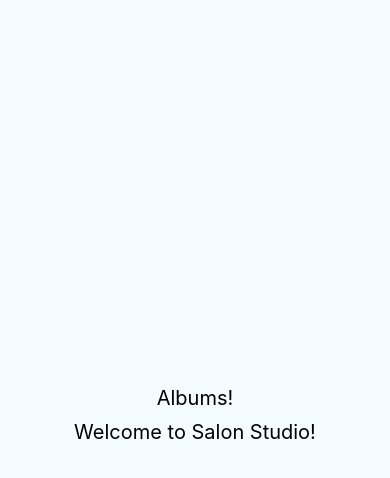
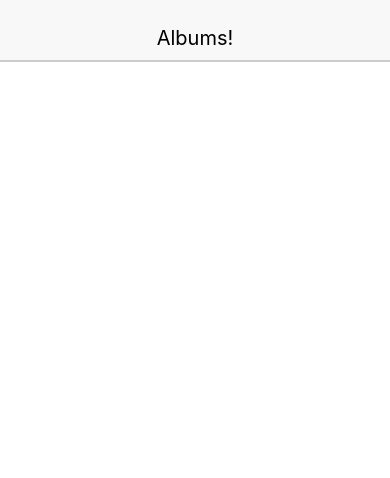
Before and after one commit to groksrc/react-native-albums, a React Native app: screen / in a window 390 px wide. Shown: the top 478 px of the page. Built offline with nearby package versions, Linux system fonts and the light colour scheme.

Commit message:
make header text dynamic

```diff
--- a/App.js
+++ b/App.js
@@ -5,59 +5,13 @@
  */
 
 import React, { Component } from 'react'
-import {
-  // Platform,
-  StyleSheet,
-  Text,
-  View
-} from 'react-native'
-
-import Header from './src/components/header'
-
-// const instructions = Platform.select({
-//   ios: 'Press Cmd+R to reload,\n' +
-//     'Cmd+D or shake for dev menu',
-//   android: 'Double tap R on your keyboard to reload,\n' +
-//     'Shake or press menu button for dev menu',
-// });
-
-const instructions = ''
+import Header from './src/components/Header'
 
 type Props = {};
 export default class App extends Component<Props> {
   render() {
     return (
-      <View style={styles.container}>
-        <Header />
-        <Text style={styles.welcome}>
-          Welcome to Salon Studio!
-        </Text>
-        {/* <Text style={styles.instructions}>
-          To get started, edit App.js
-        </Text> */}
-        <Text style={styles.instructions}>
-          {instructions}
-        </Text>
-      </View>
+      <Header headerText={'Albums!'} />
     )
   }
 }
-
-const styles = StyleSheet.create({
-  container: {
-    flex: 1,
-    justifyContent: 'center',
-    alignItems: 'center',
-    backgroundColor: '#F5FCFF',
-  },
-  welcome: {
-    fontSize: 20,
-    textAlign: 'center',
-    margin: 10,
-  },
-  instructions: {
-    textAlign: 'center',
-    color: '#333333',
-    marginBottom: 5,
-  },
-})
--- a/src/components/header.js
+++ b/src/components/header.js
@@ -3,11 +3,11 @@ import React from 'react'
 import { Text, View } from 'react-native'
 
 // make a component
-const Header = () => {
-  const { textStyle } = styles
+const Header = (props) => {
+  const { textStyle, viewStyle } = styles
   return (
-    <View>
-      <Text style={textStyle}>Albums!</Text>
+    <View style={viewStyle}>
+      <Text style={textStyle}>{props.headerText}</Text>
     </View>
   )
 }
@@ -15,6 +15,18 @@ const Header = () => {
 const styles = {
   textStyle: {
     fontSize: 20
+  },
+  viewStyle: {
+    alignItems: 'center',
+    backgroundColor: '#F8F8F8',
+    height: 60,
+    justifyContent: 'center',
+    paddingTop: 15,
+    shadowColor: '#000',
+    shadowOffset: { width: 0, height: 2 },
+    shadowOpacity: 0.2,
+    elevation: 2,
+    position: 'relative'
   }
 }
 
```
